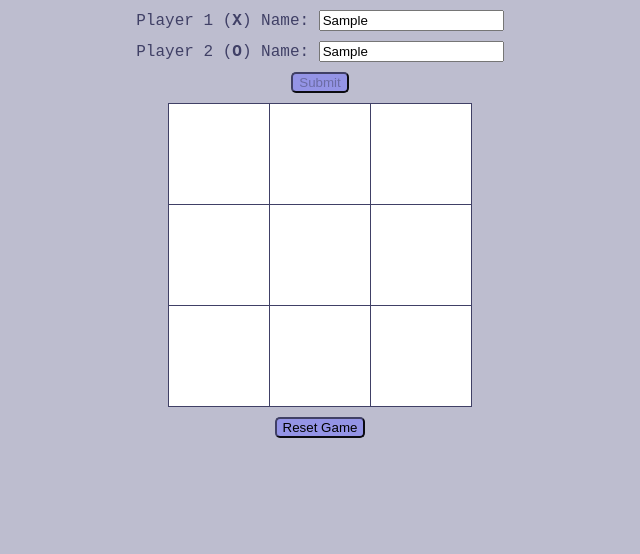
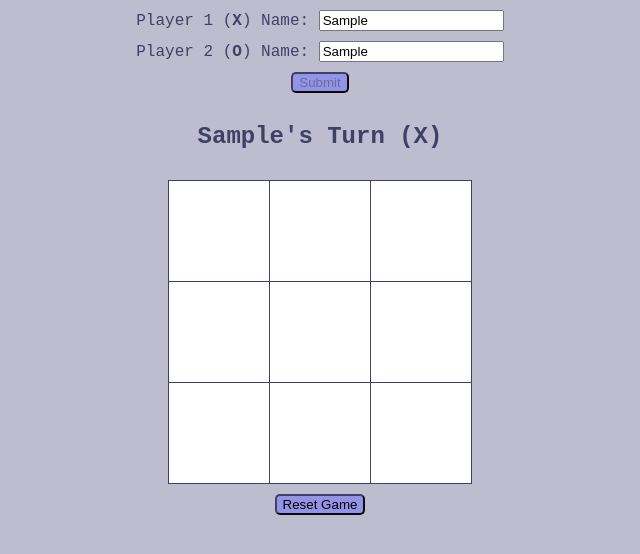
Before and after one commit to mcdestefano/odin-tic-tac-toe, a website: page index.html in a window 1280 px wide. Both pictures are taken after typing "Sample", "Sample" into the empty fields and a click on the button "Submit". Shown: the part 88-642 px from the top of the page, without its empty margins (320-960 px from the left). Drawn offline with Linux system fonts and the light colour scheme.

Commit message:
Update display of turns, winner, draw, etc.

```diff
--- a/index.html
+++ b/index.html
@@ -21,6 +21,7 @@
         </div>
         <button class="submit">Submit</button>
     </div>
+    <h2 class="prompt">Please enter your names and click submit to begin the game.</h2>
     <div class="board">
         <div class="spot lt"></div>
         <div class="spot ct"></div>
--- a/script.js
+++ b/script.js
@@ -78,6 +78,7 @@ const gameController = (() => {
     } else {
       activePlayer = player1;
     }
+    userInterface.whoseTurn(activePlayer);
   };
   const sendMove = (index) => {
     if (gameBoard.isSpotTaken(index)) {
@@ -86,12 +87,11 @@ const gameController = (() => {
     activePlayer.makeMove(index);
     const mark = activePlayer.symbol;
     if (gameBoard.isWin()) {
-      // alerts don't work, too fast!!
       userInterface.disableBoard();
-      alert(`Congrats ${activePlayer.name}, you win!`);
+      userInterface.displayWinner(activePlayer);
     } else if (gameBoard.isDraw()) {
       userInterface.disableBoard();
-      alert("It's a draw! Click reset to play again.");
+      userInterface.displayDraw();
     } else {
       switchPlayer();
     }
@@ -111,8 +111,19 @@ const userInterface = (() => {
     player1Display.readOnly = true;
     player2Display.readOnly = true;
     submitButton.disabled = true;
+    whoseTurn(player1);
     enableBoard();
   });
+  const prompt = document.querySelector('.prompt');
+  const whoseTurn = (pl) => {
+    prompt.textContent = `${pl.name}'s Turn (${pl.symbol})`;
+  };
+  const displayDraw = () => {
+    prompt.textContent = "It's a draw! Click Reset Game to play again.";
+  };
+  const displayWinner = (pl) => {
+    prompt.textContent = `Congratulations ${pl.name}, you win! Click Reset Game to play again.`;
+  };
   const spots = document.querySelectorAll('.spot');
   const enableBoard = () => {
     const spotsArray = [...spots];
@@ -122,18 +133,16 @@ const userInterface = (() => {
         if (mark != null) {
           square.textContent = mark;
         } else {
-          // only want this to fire if game didn't just finish...
           alert('This spot is taken, try again in an open spot');
         }
       });
     });
   };
-  // need to implement reset button...
   const disableBoard = () => {
     spots.forEach((square) => {
-      // this is acting wacky...
       square.style.pointerEvents = 'none';
     });
   };
-  return { disableBoard };
+  // need to implement reset button...
+  return { whoseTurn, displayDraw, displayWinner, disableBoard };
 })();
--- a/styles.css
+++ b/styles.css
@@ -21,6 +21,12 @@ button {
     gap: 10px;
 }
 
+.prompt {
+    width: 500px;
+    height: auto;
+    text-align: center;
+}
+
 .board {
     display: grid;
     grid-template: repeat(3, minmax(100px, 1fr)) / repeat(3, minmax(100px, 1fr));
```
